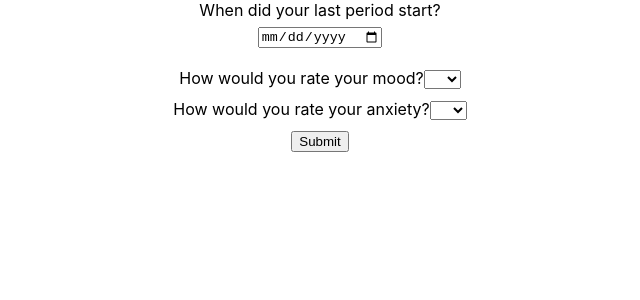
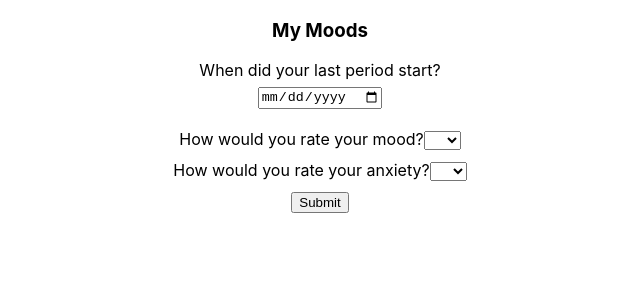
Before and after one commit to amelia678/my-moods, a React (Create React App) app: page / in a window 1280 px wide. Shown: the top 300 px of the page, without its empty margins (320-960 px from the left). Built offline with nearby package versions, Linux system fonts and the light colour scheme.

Commit message:
Update App.js to Typescript.

```diff
--- a/package.json
+++ b/package.json
@@ -6,6 +6,7 @@
     "@testing-library/jest-dom": "^4.2.4",
     "@testing-library/react": "^9.3.2",
     "@testing-library/user-event": "^7.1.2",
+    "@types/react-router-dom": "^5.1.6",
     "moment": "^2.29.1",
     "react": "^16.13.1",
     "react-dom": "^16.13.1",
--- a/src/App.js
+++ b/src/App.tsx
@@ -2,6 +2,7 @@ import React from 'react'
 import { BrowserRouter as Router, Switch, Route } from 'react-router-dom'
 
 import './App.css'
+import Charts from './Charts/Charts'
 import MoodForm from './MoodForm/MoodForm'
 
 function App() {
@@ -10,11 +11,13 @@ function App() {
       <Switch>
         <Route path='/charts'>
           <div className='App'>
-            <div>charts will go here</div>
+            <h3>My Moods</h3>
+            <Charts />
           </div>
         </Route>
         <Route path='/'>
           <div className='App'>
+            <h3>My Moods</h3>
             <MoodForm />
           </div>
         </Route>
```
Also changed, not shown: 1 other file (tests, documents, lock files or other folders).
